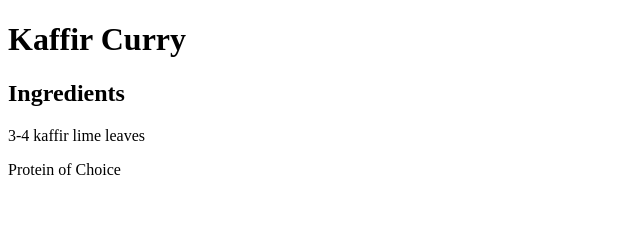
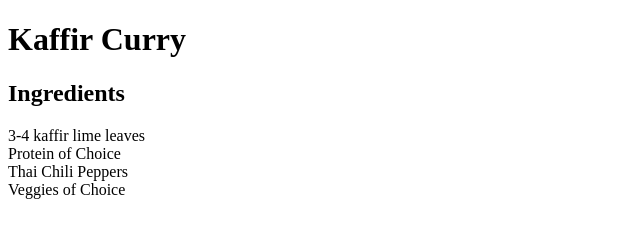
Before and after one commit to bomentum/classPracticeJan23, a plain HTML site: page index.html in a window 1280 px wide. Shown: the whole page, without its empty margins (0-640 px from the left). Drawn offline with Linux system fonts and the light colour scheme.

Commit message:
Update index.html

```diff
--- a/index.html
+++ b/index.html
@@ -4,8 +4,11 @@
 
 <h1>Kaffir Curry </h1>
 <h2>Ingredients</h2>
-<p>3-4 kaffir lime leaves</p>
-  <p>Protein of Choice</p>
+<p>3-4 kaffir lime leaves
+  <br> Protein of Choice
+  <br>Thai Chili Peppers
+  <br> Veggies of Choice
+  </p>
 
 
 </body>
```
